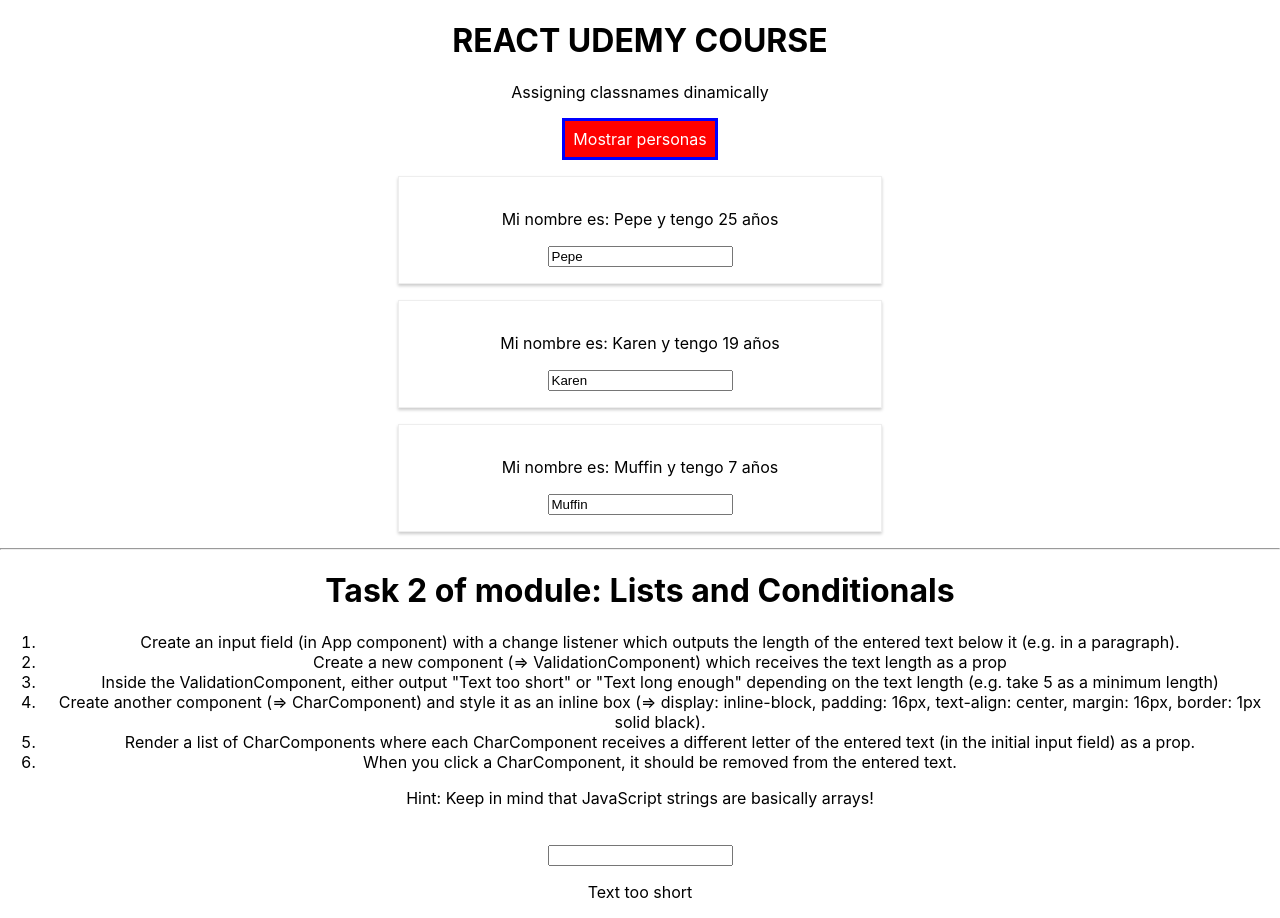
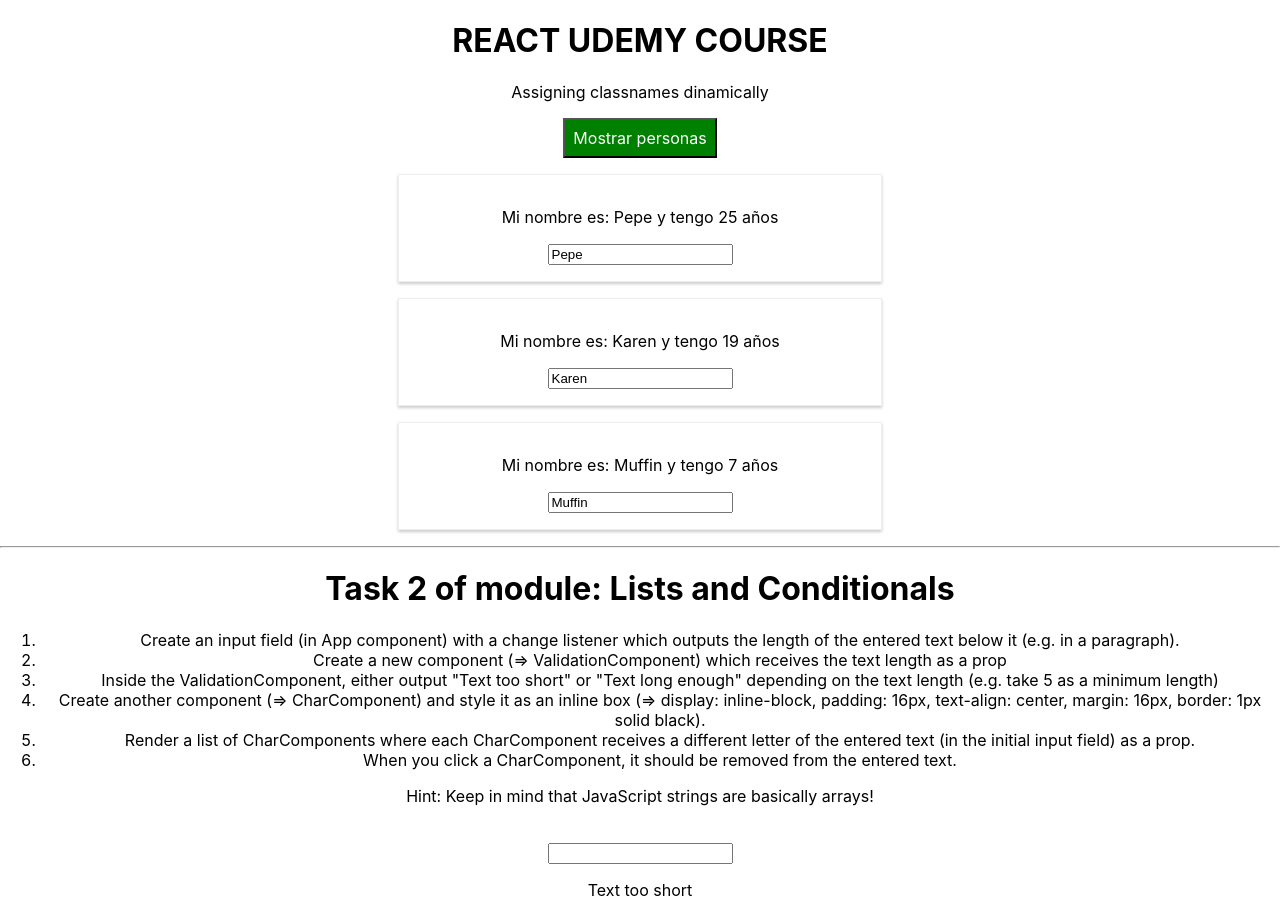
Before and after one commit to Pantuflas/react-udemy, a React (Create React App) app: page / in a window 1280 px wide. Both pictures are taken after a click on the button "Mostrar personas". Built offline with nearby package versions, Linux system fonts and the light colour scheme.

Commit message:
Using CSS modules

```diff
--- a/src/components/Person.js
+++ b/src/components/Person.js
@@ -1,21 +1,10 @@
+//Functional imports
 import React, { Component } from 'react'
 import PersonDisplay from './PersonDisplay'
-import './Person.css'
-import styled from 'styled-components'
 
-const StyledButton = styled.button`
-    background-color: ${props => props.alt ? 'red' : 'green'};
-    color: white;
-    font: inherit;
-    border: 3px solid blue;
-    padding: 8px;
-    cursor: pointer;
+//Styling imports
+import classes from './Person.module.css'
 
-    &:hover {
-        background-color: ${props => props.alt ? 'salmon' : 'lightgreen'};
-        color: black;
-    }
-`;
 class Person extends Component {
     state = {
         persons: [
@@ -59,21 +48,10 @@ class Person extends Component {
     }
 
     render() {
-        const style = {
-            backgroundColor: 'green',
-            color: 'white',
-            font: 'inherit',
-            border: '3px solid blue',
-            padding: '8px',
-            cursor: 'pointer',
-            ':hover': {
-                backgroundColor: 'lightgreen',
-                color: 'black'
-            }
-        };
 
         let persons = null;
         let personsList = this.state.persons;
+        let btnClass = [classes.Button];
 
         if (this.state.showPersons) {
             persons = (
@@ -90,29 +68,25 @@ class Person extends Component {
                 </div>
             );
 
-/*          style.backgroundColor = 'red';
-            style[':hover'] = {
-                backgroundColor: 'salmon',
-                color: 'black'
-            } */
+            btnClass.push(classes.Red);
         }
 
-        const classes = []
+        const assignedClasses = []
 
         if (personsList.length <= 2) {
-            classes.push('red'); //classes = ['red']
+            assignedClasses.push(classes.red); //assignedClasses = ['red']
         }
 
         if (personsList.length <= 1) {
-            classes.push('bold'); //classes = ['red', 'bold']
+            assignedClasses.push(classes.bold); //assignedClasses = ['red', 'bold']
         }
 
         return (
             <div>
-                <p className={classes.join(' ')}>Assigning classnames dinamically</p>
-                <StyledButton alt={this.state.showPersons} onClick={this.togglePersonsHandler}>
+                <p className={assignedClasses.join(' ')}>Assigning classnames dinamically</p>
+                <button className={btnClass.join(' ')} onClick={this.togglePersonsHandler}>
                     Mostrar personas
-                </StyledButton>
+                </button>
                 {persons}
             </div>
         )
--- /dev/null
+++ b/src/components/Person.module.css
@@ -0,0 +1,44 @@
+.Person {
+    width: 60%;
+    margin: 16px auto;
+    border: 1px solid #eee;
+    box-shadow: 0 2px 3px #ccc;
+    padding: 16px;
+    text-align: center;
+}
+
+.red {
+    color: red;
+}
+
+.bold {
+    font-weight: bold;
+}
+
+.Button {
+    background-color: green;
+    color: white;
+    font: inherit;
+    border: 3 px solid blue;
+    padding: 8px;
+    cursor: pointer;
+}
+
+.Button:hover {
+    background-color: lightgreen;
+    color: black;
+}
+
+.Button.Red {
+    ground-color: red;
+}
+
+.Button.Red:hover {
+    background-color: salmon;
+}
+
+@media (min-width: 500px) {
+    .Person {
+        width: 450px;
+    }
+}
--- a/src/components/PersonDisplay.js
+++ b/src/components/PersonDisplay.js
@@ -1,34 +1,13 @@
 import React from 'react'
-//import './Person.css'
-import styled from 'styled-components';
+import classes from './Person.module.css'
 
-const StyledDiv = styled.div`
-    width: 60%;
-    margin: 16px auto;
-    border: 1px solid #eee;
-    box-shadow: 0 2px 3px #ccc;
-    padding: 16px;
-    text-align: center;
-
-
-    @media (min-width: 500px) {
-        width: 450px;
-    }
-`;
 const PersonDisplay = (props) => {
-    const style = {
-        '@media (mind-width: 500px': {
-            width: '450px'
-        }
-    };
-
     return (
-        //<div className="Person" style={style}>
-        <StyledDiv>
+        <div className={classes.Person}>
             <p onClick={props.click}>Mi nombre es: {props.name} y tengo {props.age} años</p>
             <p>{props.children}</p>
             <input type="text" onChange={props.changed} value={props.name} />
-        </StyledDiv>
+        </div>
     )
 }
 
```
Also changed, not shown: src/components/Person.css (deleted, +0 -22 lines).
